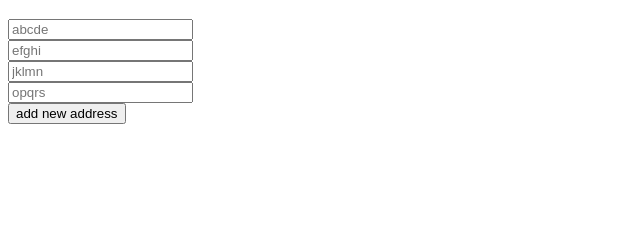
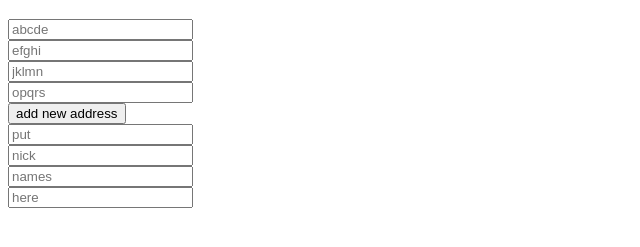
Before and after one commit to nixorokish/deployment, a website: page index.html in a window 1280 px wide. Shown: the part 61-308 px from the top of the page, without its empty margins (0-640 px from the left). Drawn offline with Linux system fonts and the light colour scheme.

Commit message:
html file

```diff
--- a/index.html
+++ b/index.html
@@ -9,14 +9,21 @@
 </head>
 <body>
     <h1>addresses to track</h1>
-    <form>
+    <div>
+        <form id="addressInputs">
             <input type="text" placeholder="abcde"><br>
             <input type="text" placeholder="efghi"><br>
             <input type="text" placeholder="jklmn"><br>
             <input type="text" placeholder="opqrs"><br>
             <button type="button">add new address</button>
         </form>
-
+        <form id="nicknameInputs">
+            <input type="text" placeholder="put"><br>
+            <input type="text" placeholder="nick"><br>
+            <input type="text" placeholder="names"><br>
+            <input type="text" placeholder="here"><br>
+        </form>
+    </div>
     <script src="main.js"></script>
 </body>
 </html>
```
Lines whose indentation alone changed are shown as unchanged.
